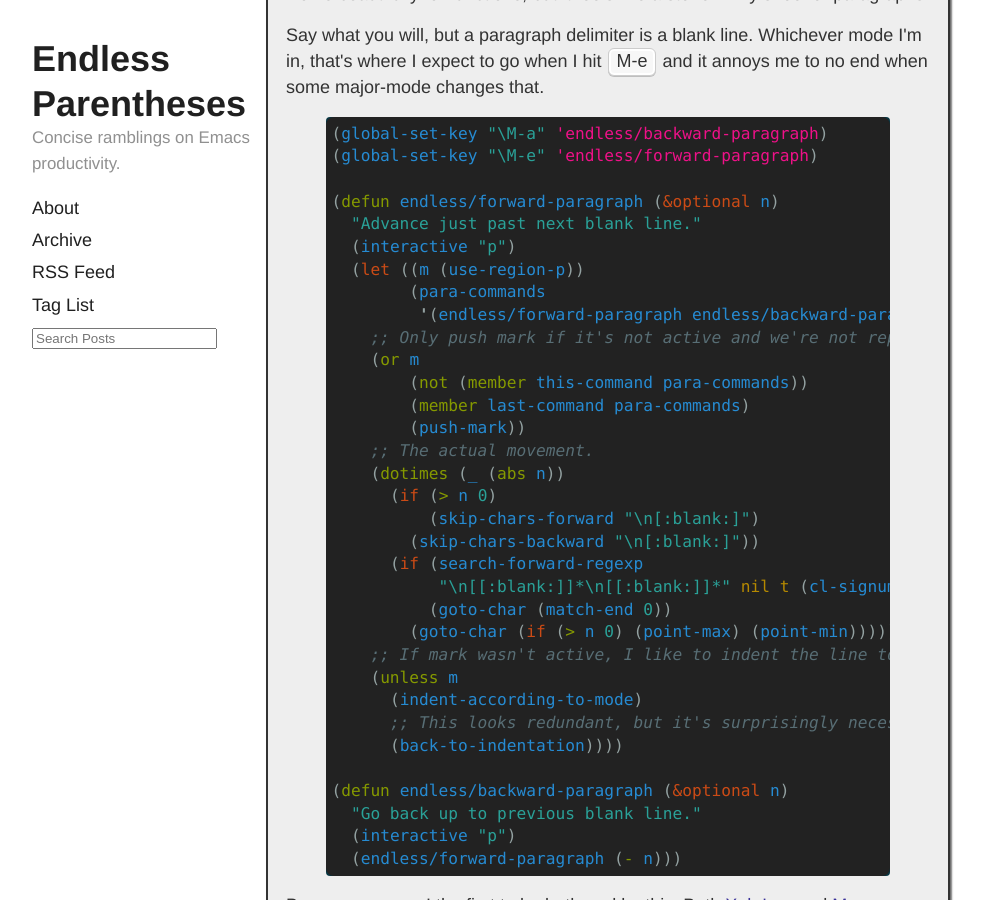
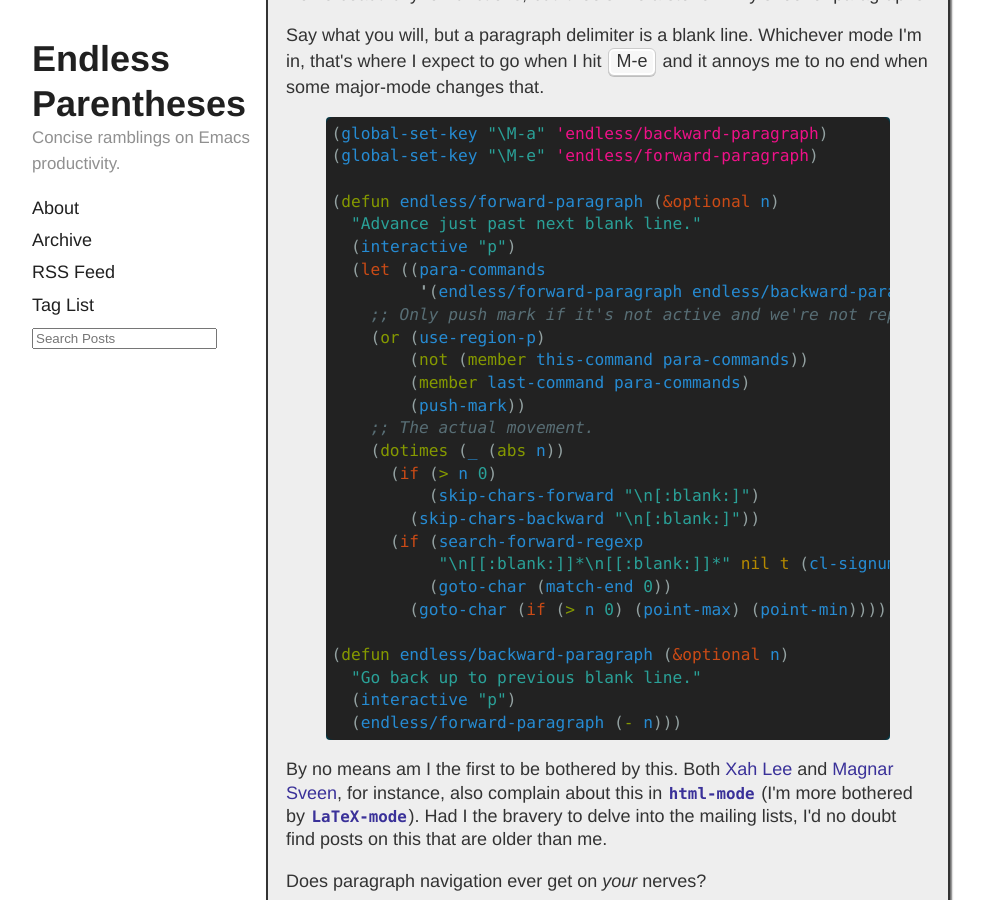
Before and after one commit to Malabarba/EndlessParentheses, a Jekyll site: the page built from _posts/2014-07-12-meta-binds-part-2-a-peeve-with-paragraphs.html, in a window 1280 px wide and 900 px high, scrolled down 362 px. Shown: the whole window, without its empty margins (158-1142 px from the left). Built offline with Jekyll 4.4.1, drawn with Linux system fonts in a browser that asks for light colours; Markdown is read by kramdown in place of the engine named in the settings; comment, search, counter and statistics services are not loaded.

Commit message:
UPDATE: Meta Binds Part 2: A peeve with paragraphs

```diff
--- a/_posts/2014-07-12-meta-binds-part-2-a-peeve-with-paragraphs.html
+++ b/_posts/2014-07-12-meta-binds-part-2-a-peeve-with-paragraphs.html
@@ -26,11 +26,10 @@
 (defun endless/forward-paragraph (&optional n)
   "Advance just past next blank line."
   (interactive "p")
-  (let ((m (use-region-p))
-        (para-commands
+  (let ((para-commands
          '(endless/forward-paragraph endless/backward-paragraph)))
     ;; Only push mark if it's not active and we're not repeating.
-    (or m
+    (or (use-region-p)
         (not (member this-command para-commands))
         (member last-command para-commands)
         (push-mark))
@@ -42,12 +41,7 @@
       (if (search-forward-regexp
            "\n[[:blank:]]*\n[[:blank:]]*" nil t (cl-signum n))
           (goto-char (match-end 0))
-        (goto-char (if (> n 0) (point-max) (point-min)))))
-    ;; If mark wasn't active, I like to indent the line too.
-    (unless m
-      (indent-according-to-mode)
-      ;; This looks redundant, but it's surprisingly necessary.
-      (back-to-indentation))))
+        (goto-char (if (> n 0) (point-max) (point-min)))))))
 
 (defun endless/backward-paragraph (&optional n)
   "Go back up to previous blank line."
```
